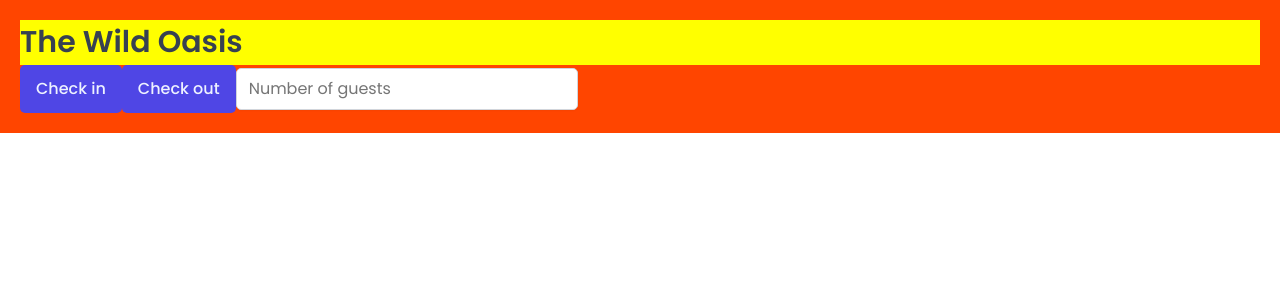
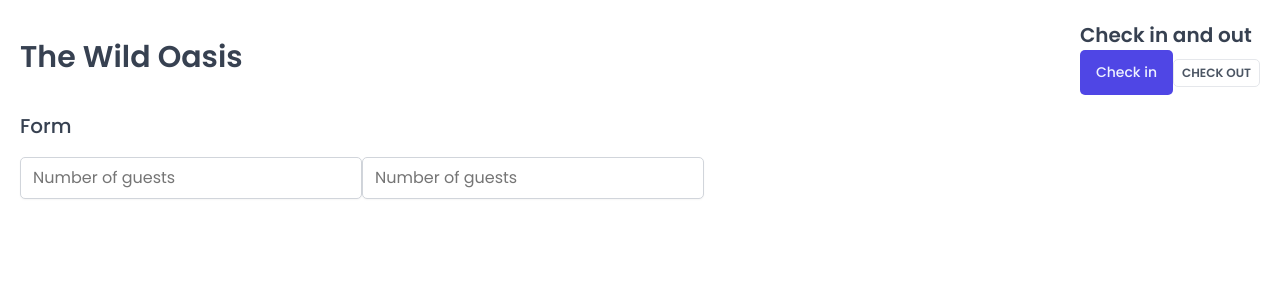
Before and after one commit to RodrigoSierraV/the_wild_oasis, a React (Vite) app: page / in a window 1280 px wide. Shown: the top 300 px of the page. Built offline with nearby package versions, Linux system fonts and the light colour scheme; a web font is replaced by a local one.

Commit message:
Add Reusable Styled Components

```diff
--- a/src/App.jsx
+++ b/src/App.jsx
@@ -2,16 +2,12 @@
 
 import GlobalStyles from "./styles/GlobalStyles"
 import Button from "./ui/Button";
-import { Input } from "./ui/Input";
-
-const H1 = styled.h1`
-  font-size: 30px;
-  font-weight: 600;
-  background-color: yellow;
-`;
+import Input from "./ui/Input";
+import Heading from "./ui/Heading";
+import Row from "./ui/Row";
 
 const StyledApp = styled.main`
-  background-color: orangered;
+  /* background-color: orangered; */
   padding: 20px;
 `;
 
@@ -20,10 +16,34 @@
     <>
       <GlobalStyles />
       <StyledApp>
-        <H1>The Wild Oasis</H1>
-        <Button onClick={() => alert("Check in")}>Check in</Button>
-        <Button onClick={() => alert("Check out")}>Check out</Button>
-        <Input type="number" placeholder="Number of guests" />
+        <Row>
+          <Row type='horizontal'>
+            <Heading as="h1">The Wild Oasis</Heading>
+            <div>
+              <Heading as="h2">Check in and out</Heading>
+              <Button
+                onClick={() => alert("Check in")}
+              >
+                Check in
+              </Button>
+              <Button
+                variation='secondary'
+                size='small'
+                onClick={() => alert("Check in")}
+              >
+                Check out
+              </Button>
+            </div>
+          </Row>
+
+          <Row>
+            <Heading as="h3">Form</Heading>
+            <form action="">
+              <Input type="number" placeholder="Number of guests" />
+              <Input type="number" placeholder="Number of guests" />
+            </form>
+          </Row>
+        </Row>
       </StyledApp>
     </>
   )
--- a/src/ui/Button.jsx
+++ b/src/ui/Button.jsx
@@ -1,65 +1,65 @@
-import styled from "styled-components";
+import styled, { css } from "styled-components";
 
-// const sizes = {
-//   small: css`
-//     font-size: 1.2rem;
-//     padding: 0.4rem 0.8rem;
-//     text-transform: uppercase;
-//     font-weight: 600;
-//     text-align: center;
-//   `,
-//   medium: css`
-//     font-size: 1.4rem;
-//     padding: 1.2rem 1.6rem;
-//     font-weight: 500;
-//   `,
-//   large: css`
-//     font-size: 1.6rem;
-//     padding: 1.2rem 2.4rem;
-//     font-weight: 500;
-//   `,
-// };
+const sizes = {
+  small: css`
+    font-size: 1.2rem;
+    padding: 0.4rem 0.8rem;
+    text-transform: uppercase;
+    font-weight: 600;
+    text-align: center;
+  `,
+  medium: css`
+    font-size: 1.4rem;
+    padding: 1.2rem 1.6rem;
+    font-weight: 500;
+  `,
+  large: css`
+    font-size: 1.6rem;
+    padding: 1.2rem 2.4rem;
+    font-weight: 500;
+  `,
+};
 
-// const variations = {
-//   primary: css`
-//     color: var(--color-brand-50);
-//     background-color: var(--color-brand-600);
+const variations = {
+  primary: css`
+    color: var(--color-brand-50);
+    background-color: var(--color-brand-600);
 
-//     &:hover {
-//       background-color: var(--color-brand-700);
-//     }
-//   `,
-//   secondary: css`
-//     color: var(--color-grey-600);
-//     background: var(--color-grey-0);
-//     border: 1px solid var(--color-grey-200);
+    &:hover {
+      background-color: var(--color-brand-700);
+    }
+  `,
+  secondary: css`
+    color: var(--color-grey-600);
+    background: var(--color-grey-0);
+    border: 1px solid var(--color-grey-200);
 
-//     &:hover {
-//       background-color: var(--color-grey-50);
-//     }
-//   `,
-//   danger: css`
-//     color: var(--color-red-100);
-//     background-color: var(--color-red-700);
+    &:hover {
+      background-color: var(--color-grey-50);
+    }
+  `,
+  danger: css`
+    color: var(--color-red-100);
+    background-color: var(--color-red-700);
 
-//     &:hover {
-//       background-color: var(--color-red-800);
-//     }
-//   `,
-// };
+    &:hover {
+      background-color: var(--color-red-800);
+    }
+  `,
+};
 
 const Button = styled.button`
-  font-size: 1.4 rem;
-  padding: 1.2rem 1.6rem;
-  font-weight: 500;
   border: none;
   border-radius: var(--border-radius-sm);
-  background-color: var(--color-brand-600);
-  color: var(--color-brand-50);
-  cursor: pointer;
-  &:hover {
-    background-color: var(--color-brand-700);
-  }
+  box-shadow: var(--shadow-sm)
+
+  ${(props) => sizes[props.size]}
+  ${(props) => variations[props.variation]}
 `;
 
+Button.defaultProps = {
+  variation: "primary",
+  size: "medium",
+}
+
 export default Button;
--- /dev/null
+++ b/src/ui/Heading.jsx
@@ -0,0 +1,26 @@
+import styled, { css } from "styled-components";
+
+const Heading = styled.h1`
+  ${(props) =>
+    props.as === "h1" &&
+    css`
+      font-size: 3rem;
+      font-weight: 600;
+    `}
+
+  ${(props) =>
+    props.as === "h2" &&
+    css`
+      font-size: 2rem;
+      font-weight: 600;
+    `}
+
+  ${(props) =>
+    props.as === "h3" &&
+    css`
+      font-size: 2rem;
+      font-weight: 500;
+    `}
+`;
+
+export default Heading;
--- a/src/ui/Input.jsx
+++ b/src/ui/Input.jsx
@@ -1,9 +1,11 @@
 import styled from "styled-components";
 
-export const Input = styled.input`
+const Input = styled.input`
   border: 1px solid var(--color-grey-300);
   background-color: var(--color-grey-0);
   border-radius: var(--border-radius-sm);
   padding: 0.8rem 1.2rem;
   box-shadow: var(--shadow-sm)
 `;
+
+export default Input;
--- /dev/null
+++ b/src/ui/Row.jsx
@@ -0,0 +1,25 @@
+import styled, { css } from "styled-components";
+
+const Row = styled.div`
+  display: flex;
+
+  ${(props) =>
+    props.type === "horizontal" &&
+    css`
+      justify-content: space-between;
+      align-items: center;
+    `}
+
+  ${(props) =>
+    props.type === "vertical" &&
+    css`
+      flex-direction: column;
+      gap: 1.6rem;
+    `}
+`;
+
+Row.defaultProps = {
+  type: "vertical",
+};
+
+export default Row;
```
